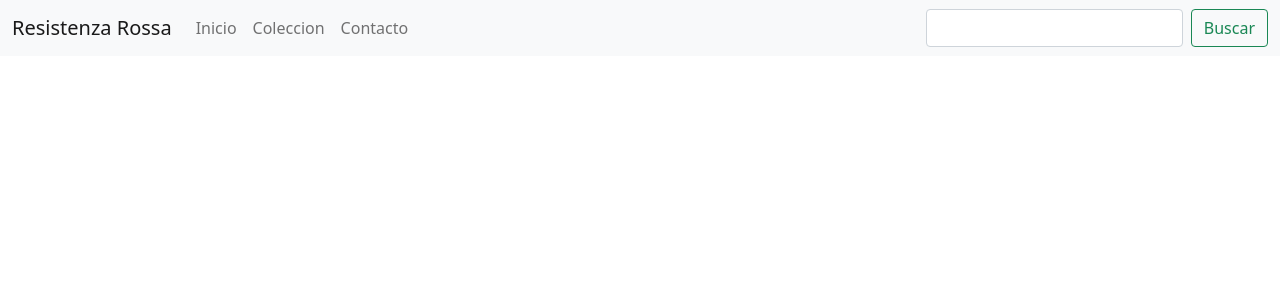
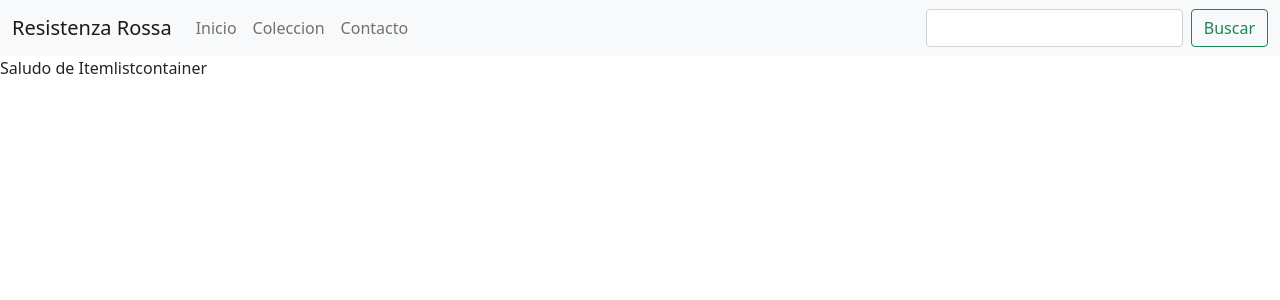
Before and after one commit to LucianoRoccasalvo/clase-roccasalvo, a React (Create React App) app: page / in a window 1280 px wide. Shown: the top 300 px of the page. Built offline with nearby package versions, Linux system fonts and the light colour scheme.

Commit message:
2 commit

```diff
--- a/src/App.js
+++ b/src/App.js
@@ -1,12 +1,14 @@
 import React from "react";
 import NavBar from "./components/NavBar";
-
 import { Button, Navbar, Container, Nav, NavDropdown, FormControl, Form, } from 'react-bootstrap';
+import ItemListContainer from "./components/ItemListContainer";
+import 'bootstrap/dist/css/bootstrap.min.css';
 
 function App() {
   return (
     <div className="App">
       <NavBar />
+      <ItemListContainer/>
     </div>
   );
 }
--- /dev/null
+++ b/src/components/CartWidget.jsx
@@ -0,0 +1,7 @@
+import React from 'react'
+
+export default function CartWidget() {
+  return (
+    <div>CartWidget</div>
+  )
+}
--- /dev/null
+++ b/src/components/ItemListContainer.jsx
@@ -0,0 +1,7 @@
+import React from 'react'
+
+export default function ItemListContainer() {
+  return (
+    <div>Saludo de Itemlistcontainer</div>
+  )
+}
--- a/src/components/NavBar.jsx
+++ b/src/components/NavBar.jsx
@@ -1,6 +1,9 @@
 import React from 'react'
 import { Button, Navbar, Container, Nav, FormControl, Form, } from 'react-bootstrap';
 import 'bootstrap/dist/css/bootstrap.min.css'
+import CartWidget from './CartWidget';
+
+<CartWidget/>
 
 function NavBar() {
   return (
@@ -30,7 +33,7 @@ function NavBar() {
     </Navbar.Collapse>
   </Container>
 </Navbar>
-  )
+)
 }
 
 export default NavBar
```
